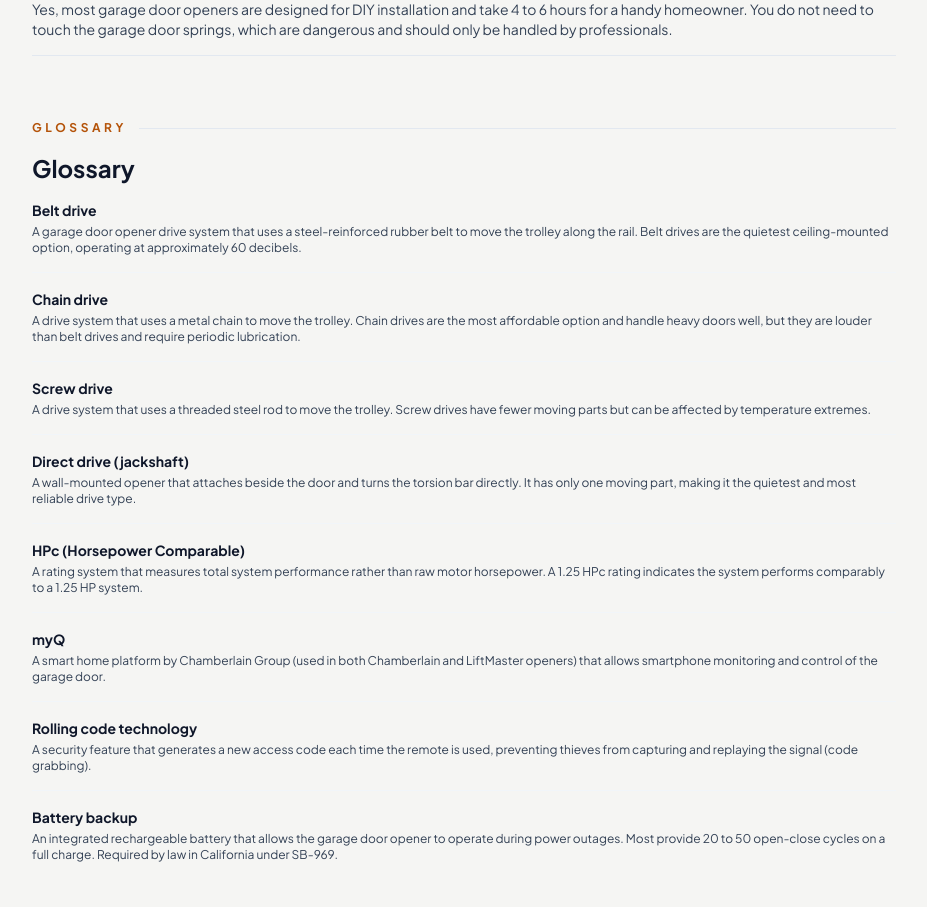
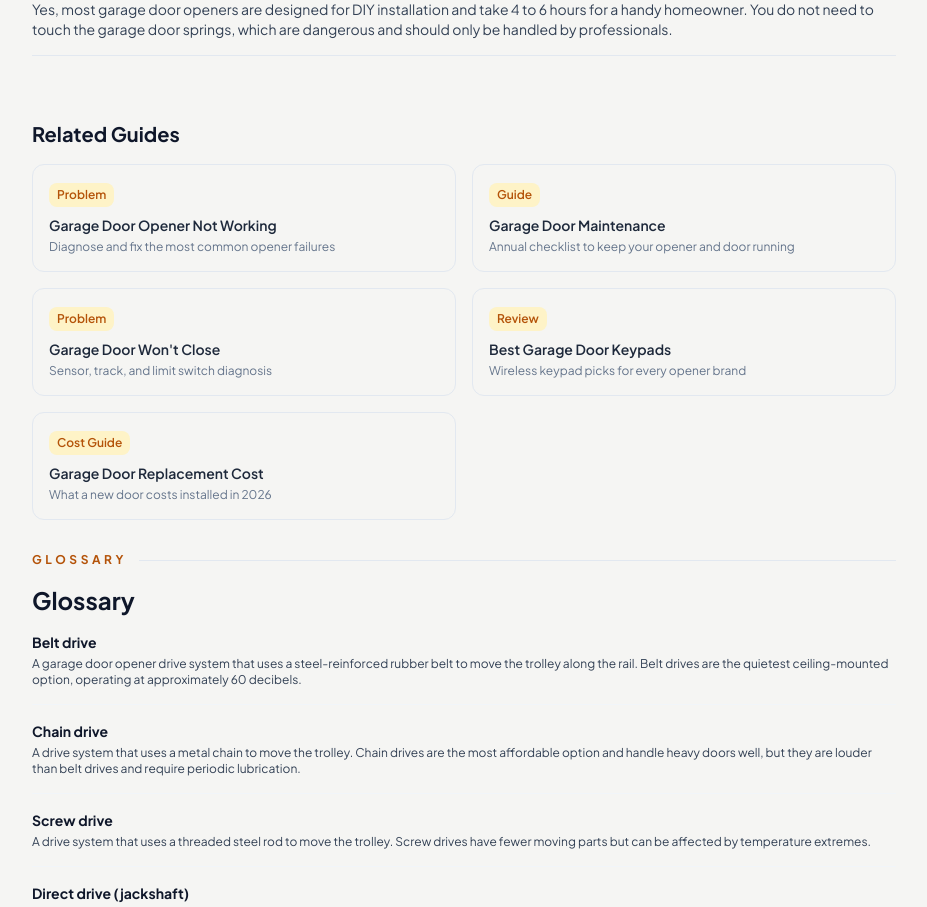
Before and after one commit to thebasementguide2026/thegarage.guide-, a Next.js app: page /reviews/best-garage-door-openers in a window 1280 px wide. Shown: the part 7600-8507 px from the top of the page, without its empty margins (176-1103 px from the left). Built offline with nearby package versions, Linux system fonts and the light colour scheme.

Commit message:
Add Related Guides section between FAQ and Glossary

```diff
--- a/app/reviews/best-garage-door-openers/page.tsx
+++ b/app/reviews/best-garage-door-openers/page.tsx
@@ -316,6 +316,37 @@ export default function BestGarageDoorOpeners() {
           </div>
         </div>
 
+              {/* Related Guides */}
+      <section className='mb-8'>
+        <h2 className='text-xl font-bold text-slate-900 mb-4'>Related Guides</h2>
+        <div className='grid grid-cols-1 md:grid-cols-2 gap-4'>
+          <Link href='/problems/garage-door-opener-not-working' className='border border-slate-200 rounded-lg p-4 hover:border-amber-700 transition-colors'>
+            <span className='inline-block bg-amber-100 text-amber-700 text-xs font-semibold px-2 py-1 rounded mb-2'>Problem</span>
+            <p className='font-semibold text-slate-800 text-sm'>Garage Door Opener Not Working</p>
+            <p className='text-slate-500 text-xs mt-1'>Diagnose and fix the most common opener failures</p>
+          </Link>
+          <Link href='/guides/garage-door-maintenance' className='border border-slate-200 rounded-lg p-4 hover:border-amber-700 transition-colors'>
+            <span className='inline-block bg-amber-100 text-amber-700 text-xs font-semibold px-2 py-1 rounded mb-2'>Guide</span>
+            <p className='font-semibold text-slate-800 text-sm'>Garage Door Maintenance</p>
+            <p className='text-slate-500 text-xs mt-1'>Annual checklist to keep your opener and door running</p>
+          </Link>
+          <Link href='/problems/garage-door-wont-close' className='border border-slate-200 rounded-lg p-4 hover:border-amber-700 transition-colors'>
+            <span className='inline-block bg-amber-100 text-amber-700 text-xs font-semibold px-2 py-1 rounded mb-2'>Problem</span>
+            <p className='font-semibold text-slate-800 text-sm'>Garage Door Won&apos;t Close</p>
+            <p className='text-slate-500 text-xs mt-1'>Sensor, track, and limit switch diagnosis</p>
+          </Link>
+          <Link href='/reviews/best-garage-door-keypads' className='border border-slate-200 rounded-lg p-4 hover:border-amber-700 transition-colors'>
+            <span className='inline-block bg-amber-100 text-amber-700 text-xs font-semibold px-2 py-1 rounded mb-2'>Review</span>
+            <p className='font-semibold text-slate-800 text-sm'>Best Garage Door Keypads</p>
+            <p className='text-slate-500 text-xs mt-1'>Wireless keypad picks for every opener brand</p>
+          </Link>
+          <Link href='/cost-guides/garage-door-replacement-cost' className='border border-slate-200 rounded-lg p-4 hover:border-amber-700 transition-colors'>
+            <span className='inline-block bg-amber-100 text-amber-700 text-xs font-semibold px-2 py-1 rounded mb-2'>Cost Guide</span>
+            <p className='font-semibold text-slate-800 text-sm'>Garage Door Replacement Cost</p>
+            <p className='text-slate-500 text-xs mt-1'>What a new door costs installed in 2026</p>
+          </Link>
+        </div>
+      </section>
         {/* Glossary */}
         <div className='mb-16'>
           <div className='flex items-center space-x-3 mb-4'><span className='text-amber-700 font-bold tracking-[0.3em] text-xs uppercase'>Glossary</span><div className='flex-1 h-px bg-slate-200'></div></div>
```
